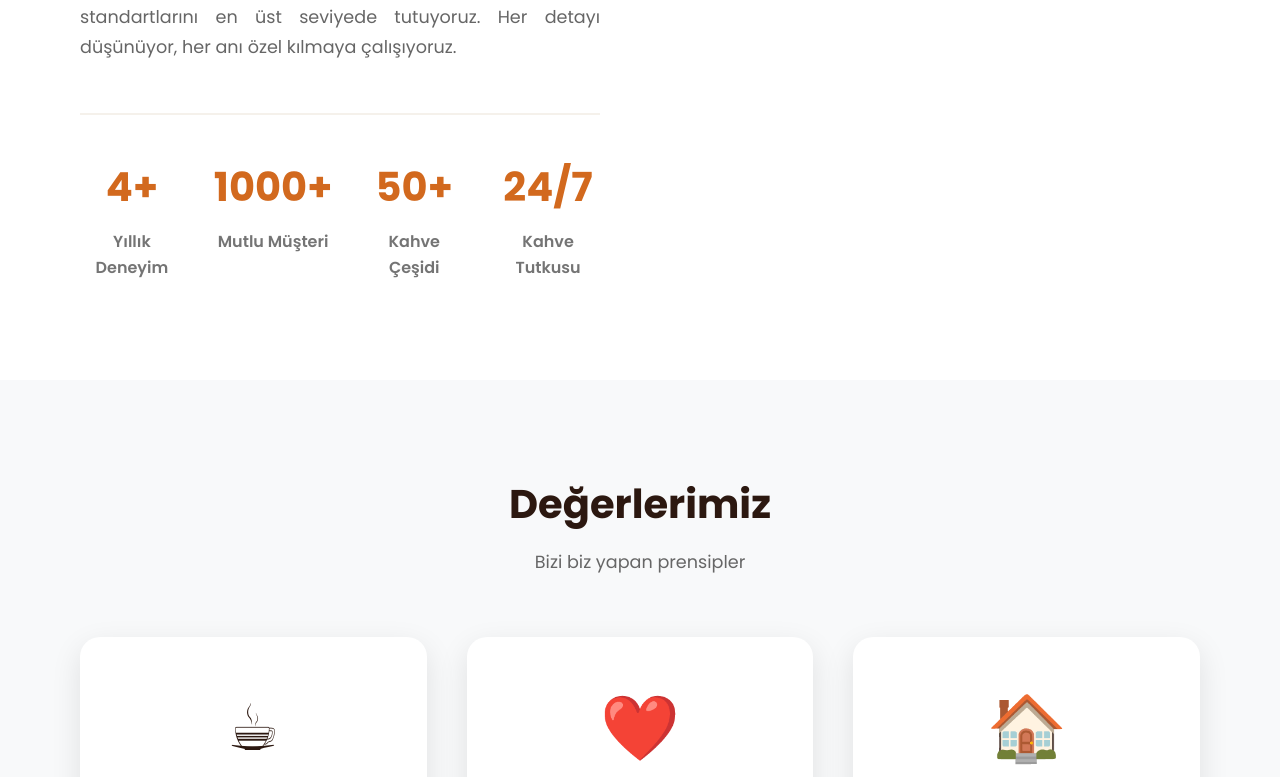
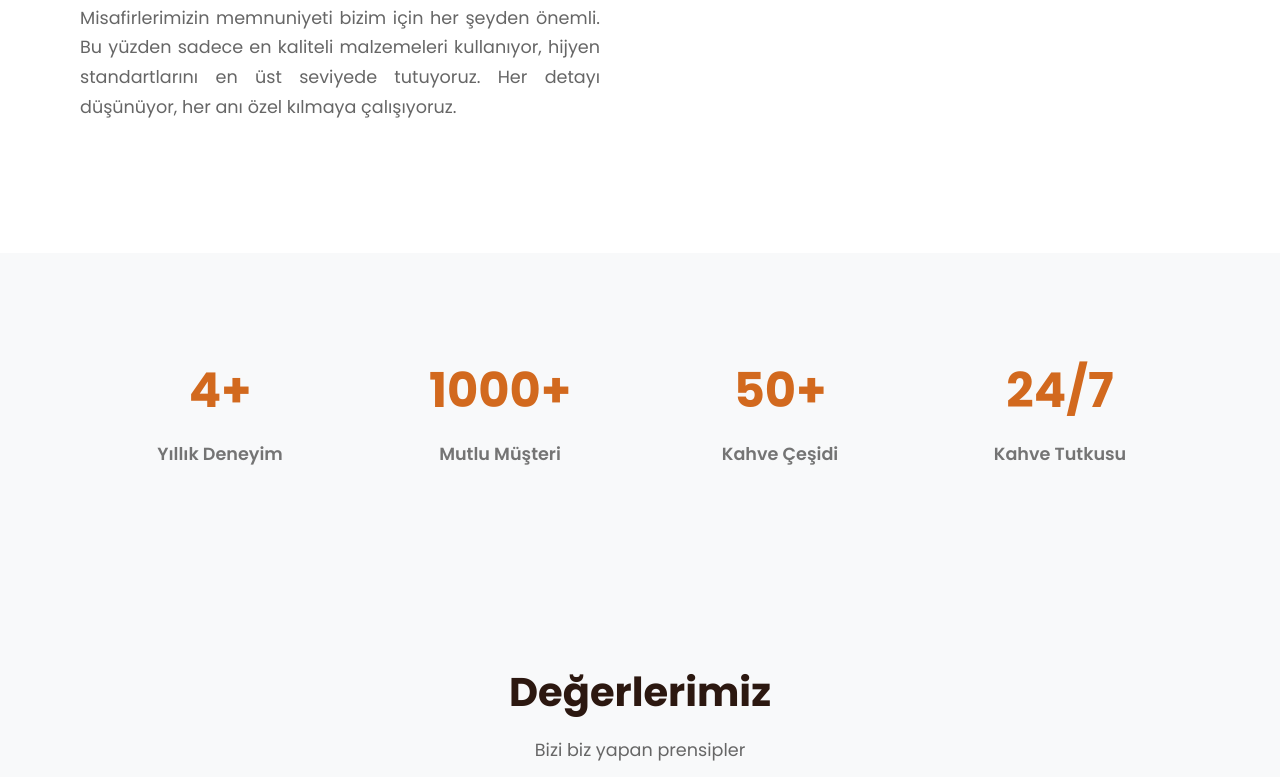
Before and after one commit to berkaydenizyilmaz/cafe-site-ornek, a React (Create React App) app: page /about in a window 1280 px wide. Shown: the part 1243-2020 px from the top of the page. Built offline with nearby package versions, Linux system fonts and the light colour scheme.

Commit message:
Hakkımızda, iletişim, galeri ve menü sayfalarında stil güncellemeleri yapıldı. İlgili sayfalara yeni stil sınıfları eklendi ve içerikler güncellendi. İletişim sayfasındaki adres bilgisi güncellendi.

```diff
--- a/src/pages/About.css
+++ b/src/pages/About.css
@@ -35,6 +35,10 @@
   text-align: center;
   color: #2C1810;
   margin-top: 0;
+}
+
+.about-hero .container {
+  margin-top: 60px;
 }
 
 .hero-title {
@@ -100,7 +104,7 @@
 
 .story-image img {
   width: 100%;
-  height: 400px;
+  height: 600px;
   object-fit: cover;
   object-position: center;
   border-radius: 20px;
@@ -111,40 +115,45 @@
   transform: scale(1.05);
 }
 
-/* Story Stats */
-.story-stats {
-  margin-top: 50px;
-  padding-top: 40px;
-  border-top: 2px solid #F5F1EB;
+/* Stats Section */
+.stats-section {
+  padding: 100px 0;
+  background: #f8f9fa;
 }
 
-.story-stats .stats-grid {
+.stats-content {
+  max-width: 1200px;
+  margin: 0 auto;
+  padding: 0 20px;
+}
+
+.stats-grid {
   display: grid;
   grid-template-columns: repeat(4, 1fr);
-  gap: 30px;
+  gap: 40px;
   max-width: 100%;
   margin: 0;
   padding: 0;
 }
 
-.story-stats .stat-item {
+.stat-item {
   text-align: center;
   transition: transform 0.3s ease;
 }
 
-.story-stats .stat-item:hover {
+.stat-item:hover {
   transform: scale(1.1);
 }
 
-.story-stats .stat-number {
-  font-size: 2.5rem;
+.stat-number {
+  font-size: 3rem;
   font-weight: 900;
-  margin-bottom: 10px;
+  margin-bottom: 15px;
   color: #D2691E;
 }
 
-.story-stats .stat-label {
-  font-size: 1rem;
+.stat-label {
+  font-size: 1.1rem;
   color: #666;
   font-weight: 600;
 }
--- a/src/pages/About.js
+++ b/src/pages/About.js
@@ -5,10 +5,7 @@ import './About.css';
 const About = () => {
   const [isVisible, setIsVisible] = useState(false);
   const [animatedStats, setAnimatedStats] = useState({
-    experience: 0,
-    customers: 0,
-    coffeeTypes: 0,
-    passion: 0
+    experience: 0, customers: 0, coffeeTypes: 0, passion: 0
   });
   const [statsVisible, setStatsVisible] = useState(false);
   const statsRef = useRef(null);
@@ -44,7 +41,6 @@ const About = () => {
     const elements = document.querySelectorAll('.animate-on-scroll');
     elements.forEach(el => observer.observe(el));
 
-    // Stats için ayrı observer
     if (statsRef.current) {
       statsObserver.observe(statsRef.current);
     }
@@ -58,18 +54,11 @@ const About = () => {
   // Sayı animasyonu
   useEffect(() => {
     if (statsVisible) {
-      console.log('Stats visible, starting animation');
-
-      const duration = 800; // 0.8 saniye
+      const duration = 800;
       const steps = 40;
       const stepDuration = duration / steps;
 
-      const targets = {
-        experience: 4,
-        customers: 1000,
-        coffeeTypes: 50,
-        passion: 24
-      };
+      const targets = { experience: 4, customers: 1000, coffeeTypes: 50, passion: 24 };
 
       let currentStep = 0;
       const timer = setInterval(() => {
@@ -84,11 +73,9 @@ const About = () => {
         };
 
         setAnimatedStats(newStats);
-        console.log('Animation step:', currentStep, newStats);
 
         if (currentStep >= steps) {
           clearInterval(timer);
-          console.log('Animation completed');
         }
       }, stepDuration);
 
@@ -144,9 +131,18 @@ const About = () => {
                 sadece en kaliteli malzemeleri kullanıyor, hijyen standartlarını en üst
                 seviyede tutuyoruz. Her detayı düşünüyor, her anı özel kılmaya çalışıyoruz.
               </p>
+            </div>
+            <div className="story-image animate-on-scroll">
+              <img src="/history.jpg" alt="Cafe Nova - Kahve tutkusu ve arkadaşlık" />
+            </div>
+          </div>
+        </div>
+      </section>
 
       {/* Stats */}
-              <div className="story-stats" ref={statsRef}>
+      <section className="stats-section">
+        <div className="container">
+          <div className="stats-content" ref={statsRef}>
             <div className="stats-grid">
               <div className="stat-item">
                 <div className="stat-number">{animatedStats.experience}+</div>
@@ -164,11 +160,6 @@ const About = () => {
                 <div className="stat-number">{animatedStats.passion}/7</div>
                 <div className="stat-label">Kahve Tutkusu</div>
               </div>
-                </div>
-              </div>
-            </div>
-            <div className="story-image animate-on-scroll">
-              <img src="/history.jpg" alt="Cafe Nova - Kahve tutkusu ve arkadaşlık" />
             </div>
           </div>
         </div>
@@ -249,8 +240,6 @@ const About = () => {
         </div>
       </section>
 
-
-
       {/* Footer */}
       <footer className="footer">
         <div className="container">
@@ -289,7 +278,7 @@ const About = () => {
             <div className="footer-section">
               <h4>İletişim</h4>
               <div className="contact-info">
-                <p>📍 Örnek Adres</p>
+                <p>📍 İstanbul, Türkiye</p>
                 <p>📞 +90 XXX XXX XX XX</p>
                 <p>✉️ ornek@email.com</p>
                 <p>🕒 07:00 - 23:00</p>
--- a/src/pages/Contact.css
+++ b/src/pages/Contact.css
@@ -9,6 +9,10 @@
   text-align: center;
   color: #2C1810;
   margin-top: 0;
+}
+
+.contact-hero .container {
+  margin-top: 60px;
 }
 
 .hero-title {
@@ -30,6 +34,9 @@
   opacity: 0;
   transform: translateY(30px);
   transition: all 0.8s ease 0.2s;
+  text-shadow: none !important;
+  -webkit-text-shadow: none !important;
+  -moz-text-shadow: none !important;
 }
 
 .hero-subtitle.animate-in {
--- a/src/pages/Gallery.css
+++ b/src/pages/Gallery.css
@@ -9,6 +9,10 @@
   text-align: center;
   color: #2C1810;
   margin-top: 0;
+}
+
+.gallery-hero .container {
+  margin-top: 60px;
 }
 
 .hero-title {
@@ -30,6 +34,9 @@
   opacity: 0;
   transform: translateY(30px);
   transition: all 0.8s ease 0.2s;
+  text-shadow: none !important;
+  -webkit-text-shadow: none !important;
+  -moz-text-shadow: none !important;
 }
 
 .hero-subtitle.animate-in {
--- a/src/pages/Menu.css
+++ b/src/pages/Menu.css
@@ -9,6 +9,10 @@
   text-align: center;
   color: #2C1810;
   margin-top: 0;
+}
+
+.menu-hero .container {
+  margin-top: 60px;
 }
 
 .hero-title {
@@ -30,6 +34,9 @@
   opacity: 0;
   transform: translateY(30px);
   transition: all 0.8s ease 0.2s;
+  text-shadow: none !important;
+  -webkit-text-shadow: none !important;
+  -moz-text-shadow: none !important;
 }
 
 .hero-subtitle.animate-in {
```
Lines whose indentation alone changed are shown as unchanged.
